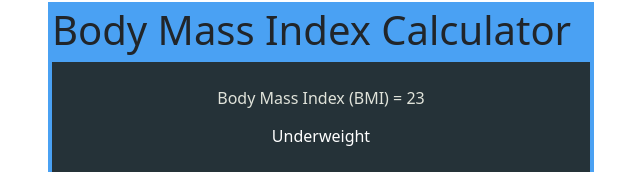
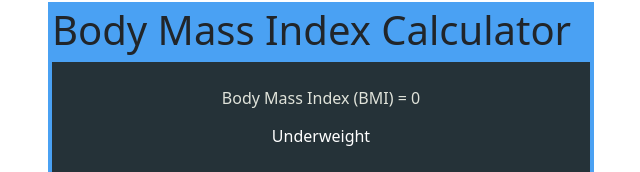
Before and after one commit to Harry8679/BMI, a React (Create React App) app: page / in a window 1280 px wide. Shown: the part 156-328 px from the top of the page, without its empty margins (319-959 px from the left). Built offline with nearby package versions, Linux system fonts and the light colour scheme.

Commit message:
Set BMI Value

```diff
--- a/src/components/BMI.js
+++ b/src/components/BMI.js
@@ -1,21 +1,22 @@
-import React from 'react'
+import React, { useState } from 'react'
 import BmiCalulator from './BmiCalulator';
 
 const BMI = () => {
+  const [bmiValue, setBmiValue] = useState(0);
   return (
     <div className='calculator'>
       <h1>Body Mass Index Calculator</h1>
       <div className="bmi-result-container">
         <div className="bmi-result">
           <div className="bmi-result-number">
-            Body Mass Index (BMI) = 23
+            Body Mass Index (BMI) = {bmiValue}
           </div>
           <div className={`bmi-category`}>
             Underweight
           </div>
         </div>
       </div>
-      <BmiCalulator />
+      <BmiCalulator setBmiValue={setBmiValue} />
     </div>
   )
 }
```
